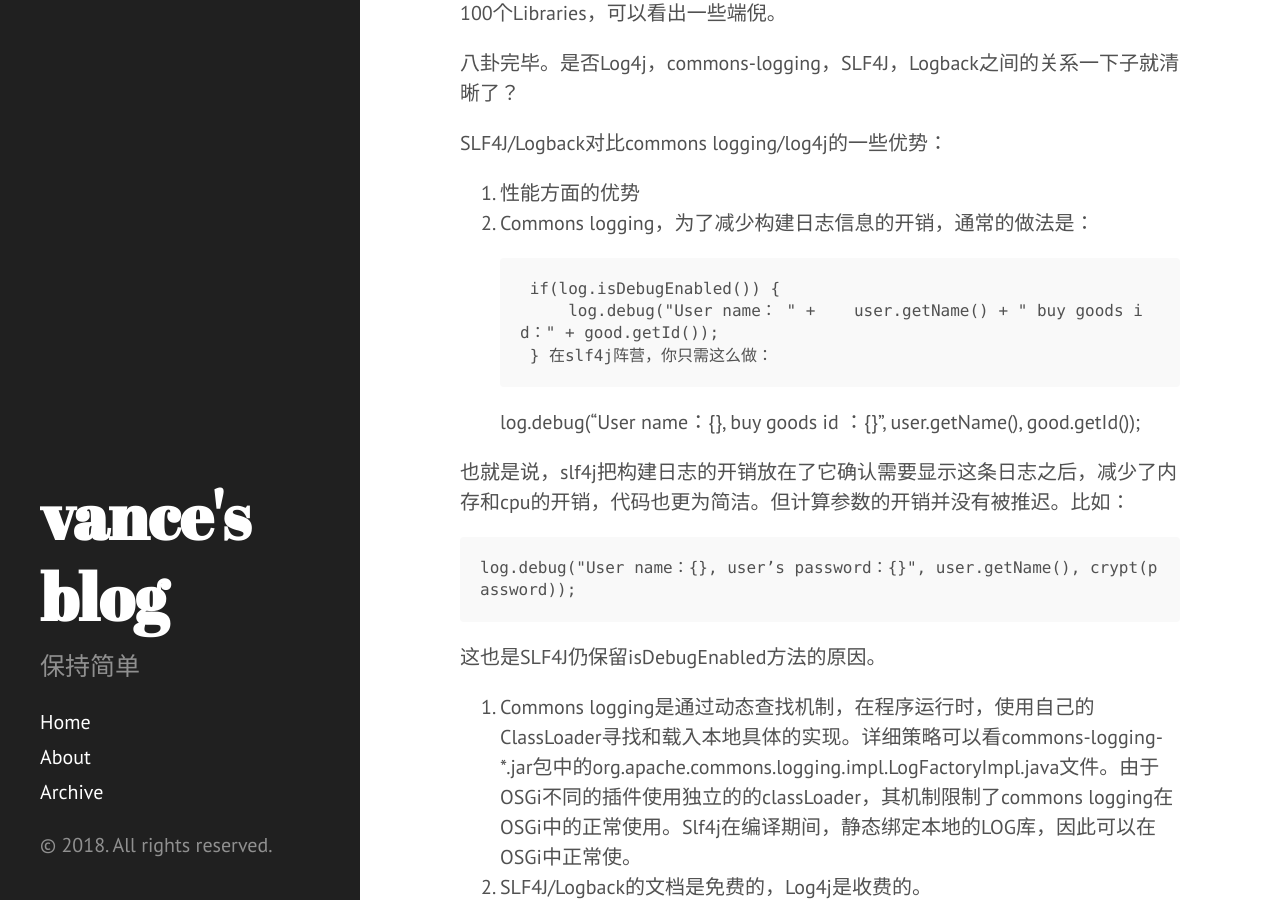
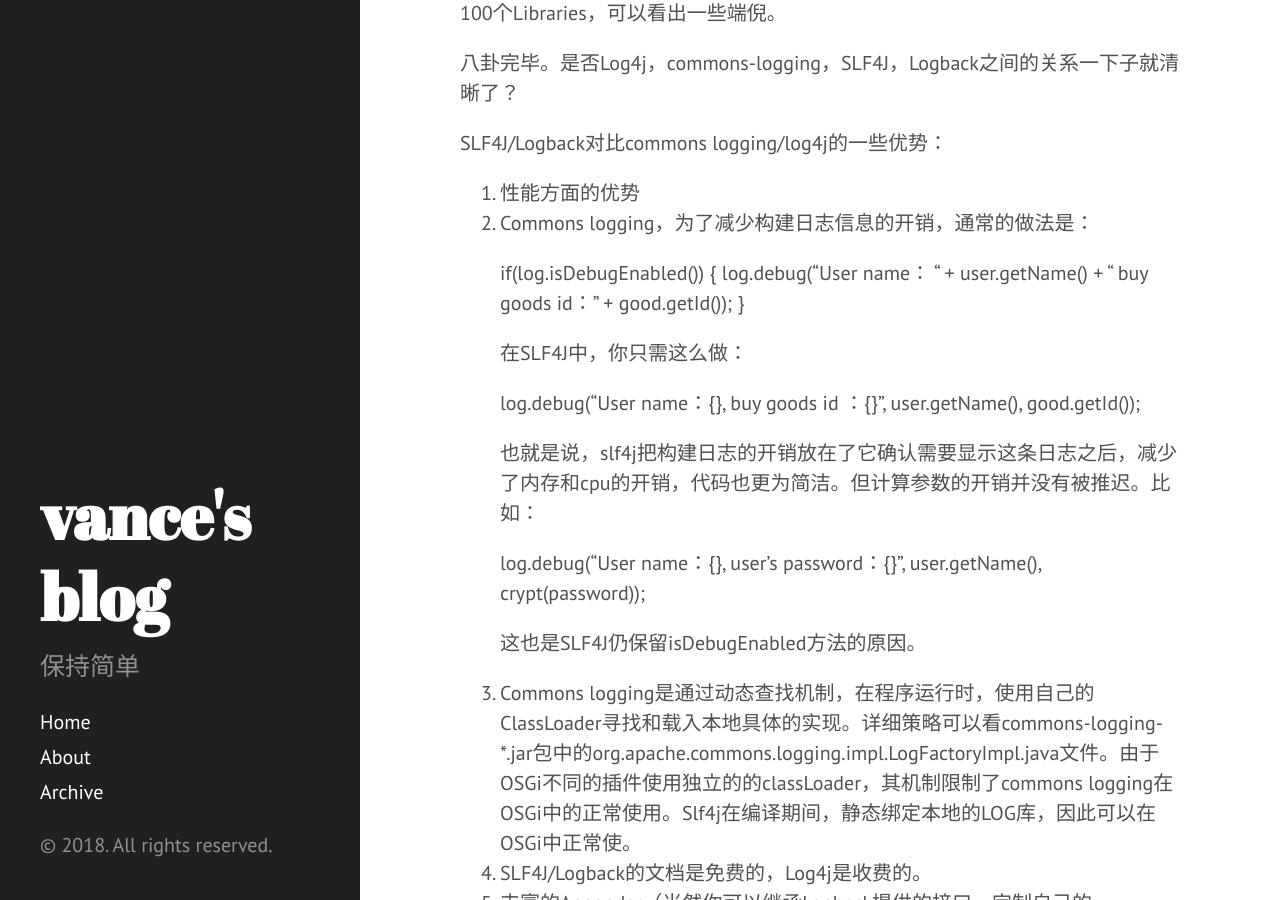
Before and after one commit to vancefantasy/vancefantasy.github.io, a Jekyll site: the page built from _posts/2014-04-23-java-logging-framework.md, in a window 1280 px wide and 900 px high, scrolled down 1832 px. Built offline with Jekyll 4.4.1, drawn with Linux system fonts in a browser that asks for light colours; Markdown is read by kramdown in place of the engine named in the settings; some of the changed text lies outside the part shown.

Commit message:
格式调整

```diff
--- a/_posts/2014-04-23-java-logging-framework.md
+++ b/_posts/2014-04-23-java-logging-framework.md
@@ -34,21 +34,23 @@ Logback还声称：
 八卦完毕。是否Log4j，commons-logging，SLF4J，Logback之间的关系一下子就清晰了？
 
 SLF4J/Logback对比commons logging/log4j的一些优势：
+
 1. 性能方面的优势
 2. Commons logging，为了减少构建日志信息的开销，通常的做法是：
 
-		if(log.isDebugEnabled()) {
-			log.debug("User name： " +    user.getName() + " buy goods id：" + good.getId());
-		}
-在slf4j阵营，你只需这么做：
+	if(log.isDebugEnabled()) {
+		log.debug("User name： " +    user.getName() + " buy goods id：" + good.getId());
+	}
+
+	在SLF4J中，你只需这么做：
 
 	log.debug("User name：{}, buy goods id ：{}", user.getName(), good.getId());
 
-也就是说，slf4j把构建日志的开销放在了它确认需要显示这条日志之后，减少了内存和cpu的开销，代码也更为简洁。但计算参数的开销并没有被推迟。比如：
+	也就是说，slf4j把构建日志的开销放在了它确认需要显示这条日志之后，减少了内存和cpu的开销，代码也更为简洁。但计算参数的开销并没有被推迟。比如：
 
 	log.debug("User name：{}, user’s password：{}", user.getName(), crypt(password));
 
-这也是SLF4J仍保留isDebugEnabled方法的原因。
+	这也是SLF4J仍保留isDebugEnabled方法的原因。
 
 3. Commons logging是通过动态查找机制，在程序运行时，使用自己的ClassLoader寻找和载入本地具体的实现。详细策略可以看commons-logging-*.jar包中的org.apache.commons.logging.impl.LogFactoryImpl.java文件。由于OSGi不同的插件使用独立的的classLoader，其机制限制了commons logging在OSGi中的正常使用。Slf4j在编译期间，静态绑定本地的LOG库，因此可以在OSGi中正常使。
 4. SLF4J/Logback的文档是免费的，Log4j是收费的。
```
Also changed, not shown: other parts of _posts/2014-04-23-java-logging-framework.md (+11 -1 lines).
